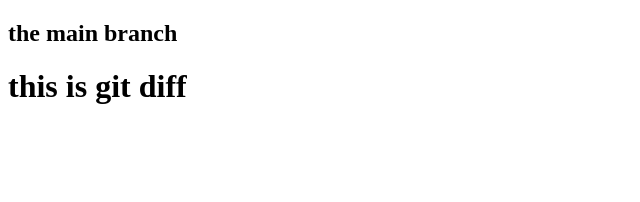
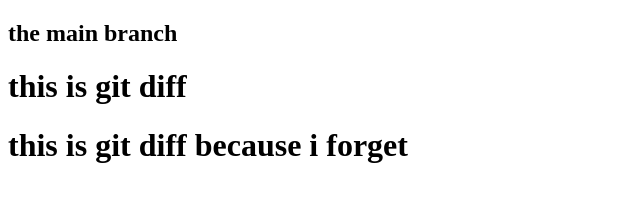
Before and after one commit to rabeeAlkontar/test_git, a plain HTML site: page index.html in a window 1280 px wide. Shown: the whole page, without its empty margins (0-640 px from the left). Drawn offline with Linux system fonts and the light colour scheme.

Commit message:
add another h1

```diff
--- a/index.html
+++ b/index.html
@@ -10,6 +10,7 @@
 <body>
     <h2>the main branch</h2>
     <h1>this is git diff</h1>
+    <h1>this is git diff because i forget</h1>
 </body>
 
 </html>
```
